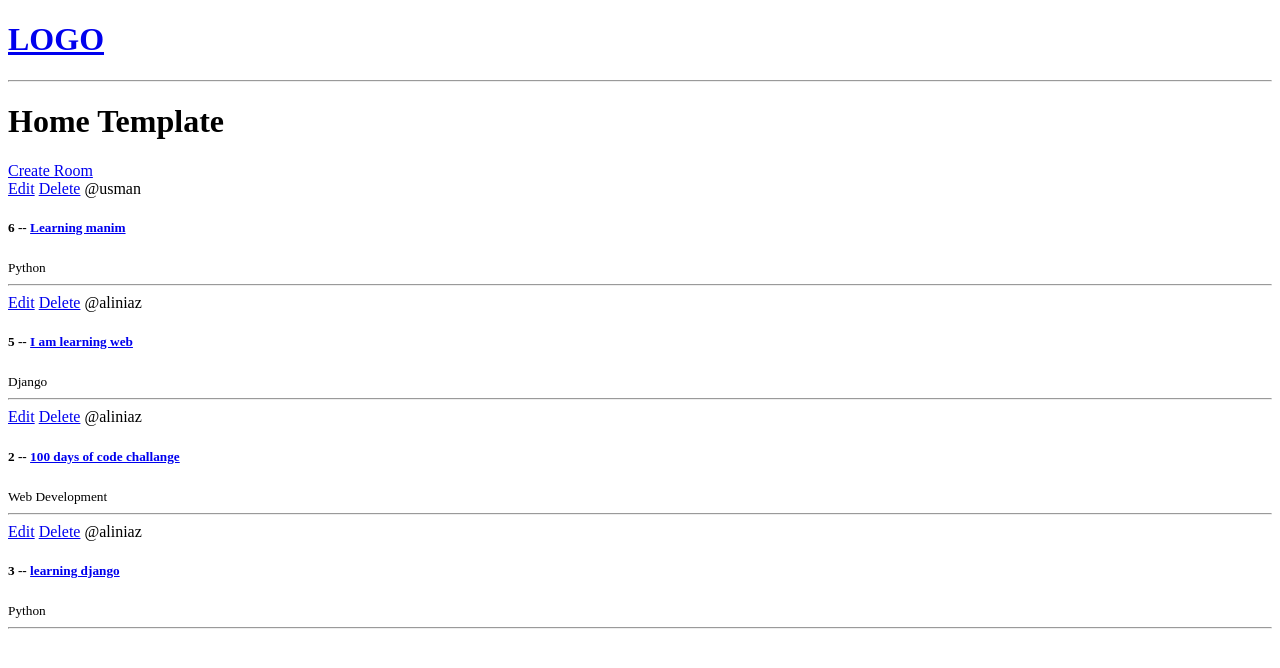
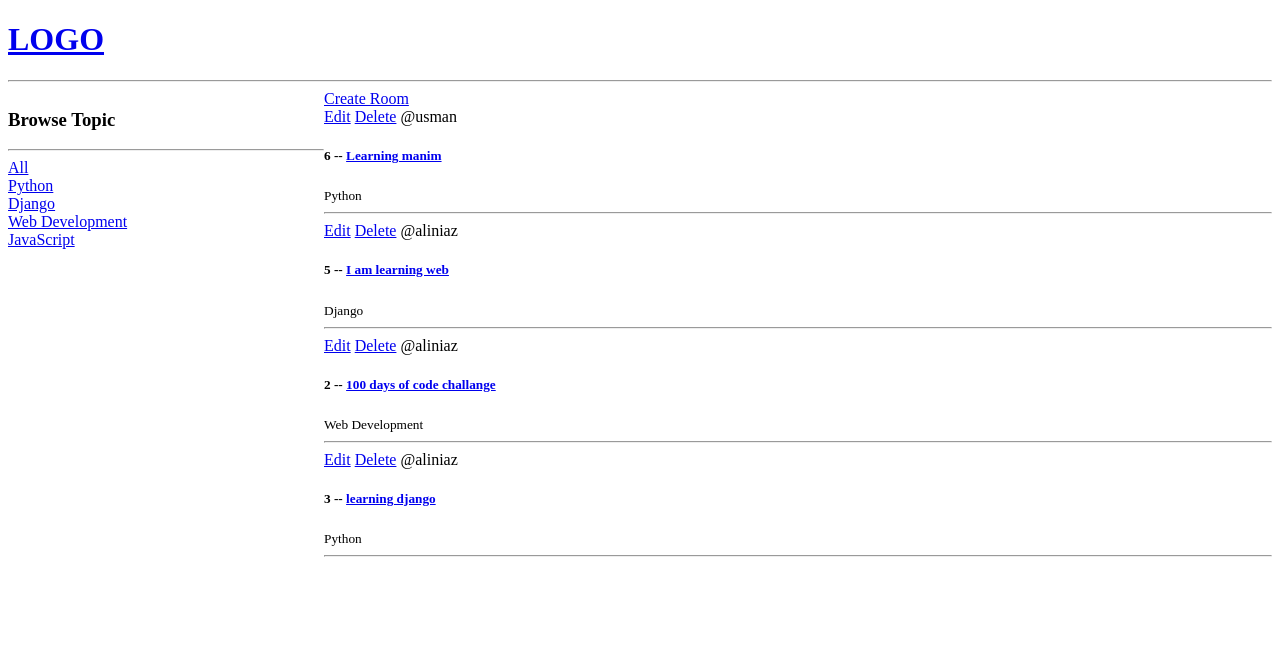
Before and after one commit to AliNiaz990487/studybud, a Django app: page / in a window 1280 px wide. Shown: the top 668 px of the page. Run offline with Django 5.2, Linux system fonts and the light colour scheme; data comes from the database, SQL or seed files in the repository; both versions use the stored data as it was after the commit.

Commit message:
displayed all topics in sidebar

```diff
--- a/base/templates/base/home.html
+++ b/base/templates/base/home.html
@@ -3,7 +3,30 @@
 
 {% block  content %}
 
-<h1>Home Template</h1>
+<style>
+    .home-container{
+        display: grid;
+        grid-template-columns: 1fr 3fr;
+    }
+</style>
+
+<div class="home-container">
+
+    <div>
+        <h3>Browse Topic</h3>
+        <hr>
+
+        <div>
+            <a href="{% url 'home' %}">All</a>
+        </div>
+
+        {% for topic in topics %}
+            <div>
+                <a href="{% url 'home' %}?q={{topic.name}}">{{topic.name}}</a>
+            </div>
+
+        {% endfor %}
+    </div>
 
     <div>
         <a href="{% url 'create-room' %}">Create Room</a>
@@ -21,4 +44,6 @@
         </div>
     </div>
 
+</div>
+
 {% endblock %}
--- a/base/views.py
+++ b/base/views.py
@@ -1,5 +1,5 @@
 from django.shortcuts import render, redirect
-from .models import Room
+from .models import Room, Topic
 from .forms import RoomForm
 # Create your views here.
 
@@ -11,7 +11,8 @@ from .forms import RoomForm
 
 def home(request):
     rooms = Room.objects.all()
-    context = {'rooms': rooms}
+    topics = Topic.objects.all()
+    context = {'rooms': rooms, "topics": topics}
     return render(request, "base/home.html", context)
 
 def room(request, pk):
```
Also changed, not shown: db.sqlite3. Lines whose indentation alone changed are shown as unchanged.
